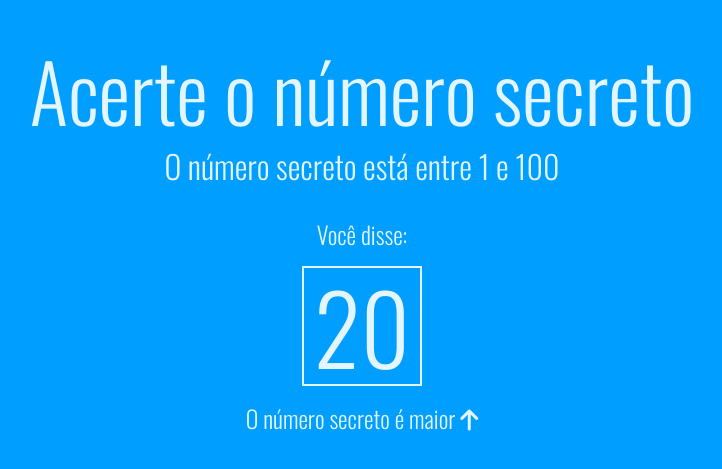
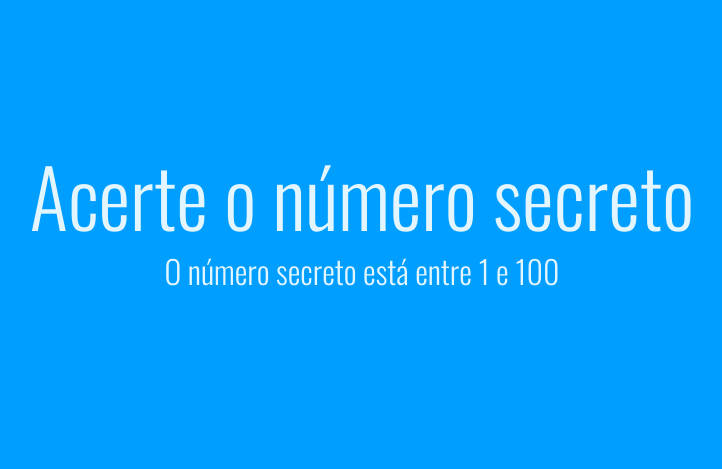
Before and after one commit to DavyddBF/voice-game-js, a plain HTML site: page index.html in a window 1280 px wide. Shown: the part 159-628 px from the top of the page, without its empty margins (278-1000 px from the left). Drawn offline with nearby package versions, Linux system fonts and the light colour scheme.

Commit message:
apagando div desnecessária

```diff
--- a/index.html
+++ b/index.html
@@ -15,11 +15,7 @@
 
     <h3>O número secreto está entre <span id="menor-valor">0</span> e <span id="maior-valor">100</span></h3>
 
-    <div id="chute" class="mensagem">
-        <div>Você disse:</div>
-        <span class="box">20</span>
-        <div>O número secreto é maior <i class="fa-sharp fa-solid fa-arrow-up"></i></div>
-    </div>
+    <div id="chute" class="mensagem"></div>
 
     <script src="js/sortearNumero.js"></script>
     <script src="js/reconhecimentoDeVoz.js"></script>
```
